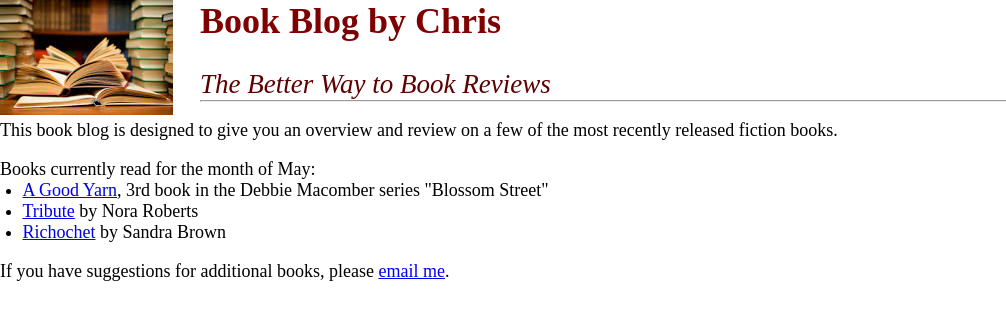
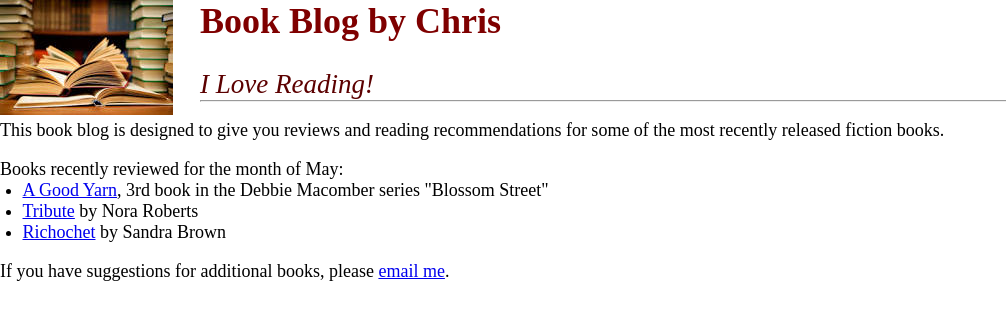
Before and after one commit to faulkncm/faulkncm.github.io, a plain HTML site: page index.html in a window 1280 px wide. Shown: the whole page, without its empty margins (0-1006 px from the left). Drawn offline with Linux system fonts and the light colour scheme.

Commit message:
Update index.html

```diff
--- a/index.html
+++ b/index.html
@@ -10,12 +10,12 @@
         <h1>Book Blog by Chris</h1>
     </header>
     <section id="splash">
-        <p class="slogan">The Better Way to Book Reviews</p>
+        <p class="slogan">I Love Reading!</p>
         <hr>
-        <p>This book blog is designed to give you an overview and review on a few of the most recently released fiction books.</p>
+        <p>This book blog is designed to give you reviews and reading recommendations for some of the most recently released fiction books.</p>
     </section>
     <section id="book-of-month">
-        <p>Books currently read for the month of May:</p>
+        <p>Books recently reviewed for the month of May:</p>
         <ul>
             <li><a href="#">A Good Yarn</a>, 3rd book in the Debbie Macomber series "Blossom Street"</li>
             <li><a href="#">Tribute</a> by Nora Roberts</li>
```
